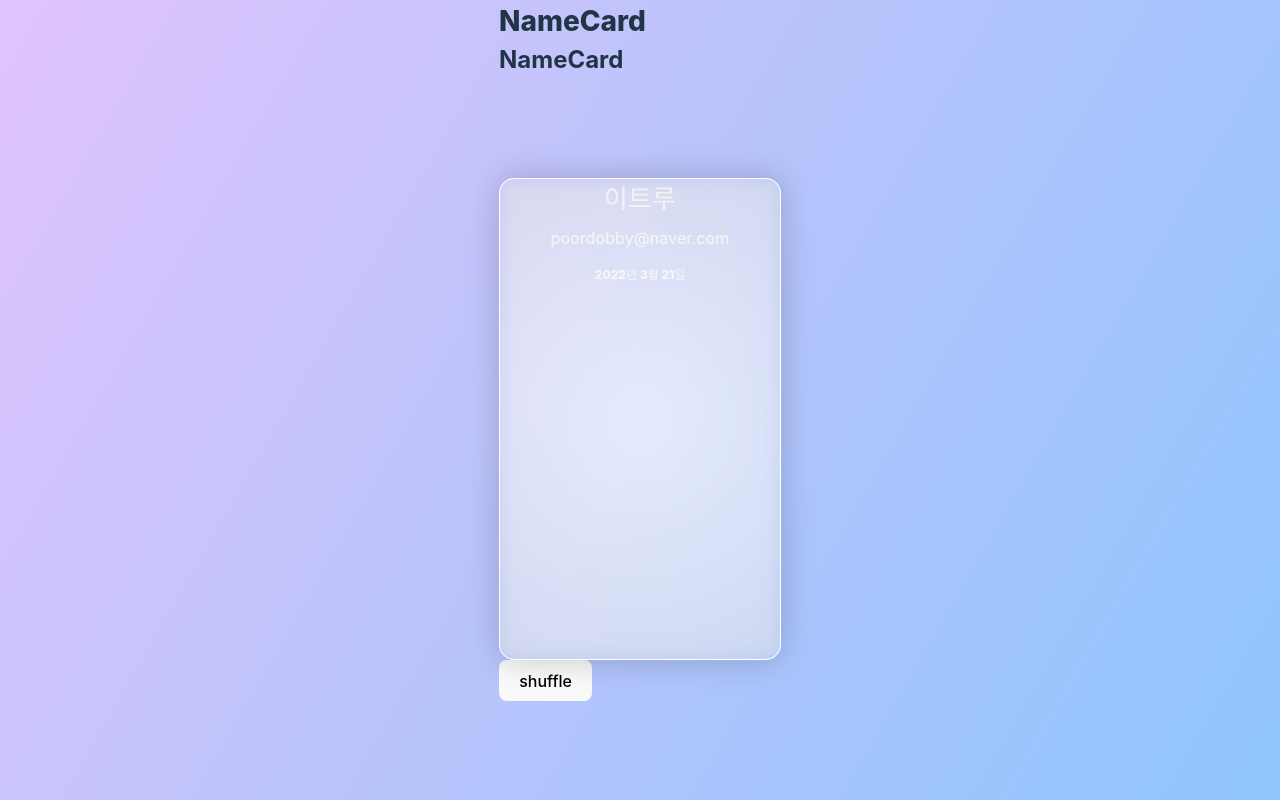
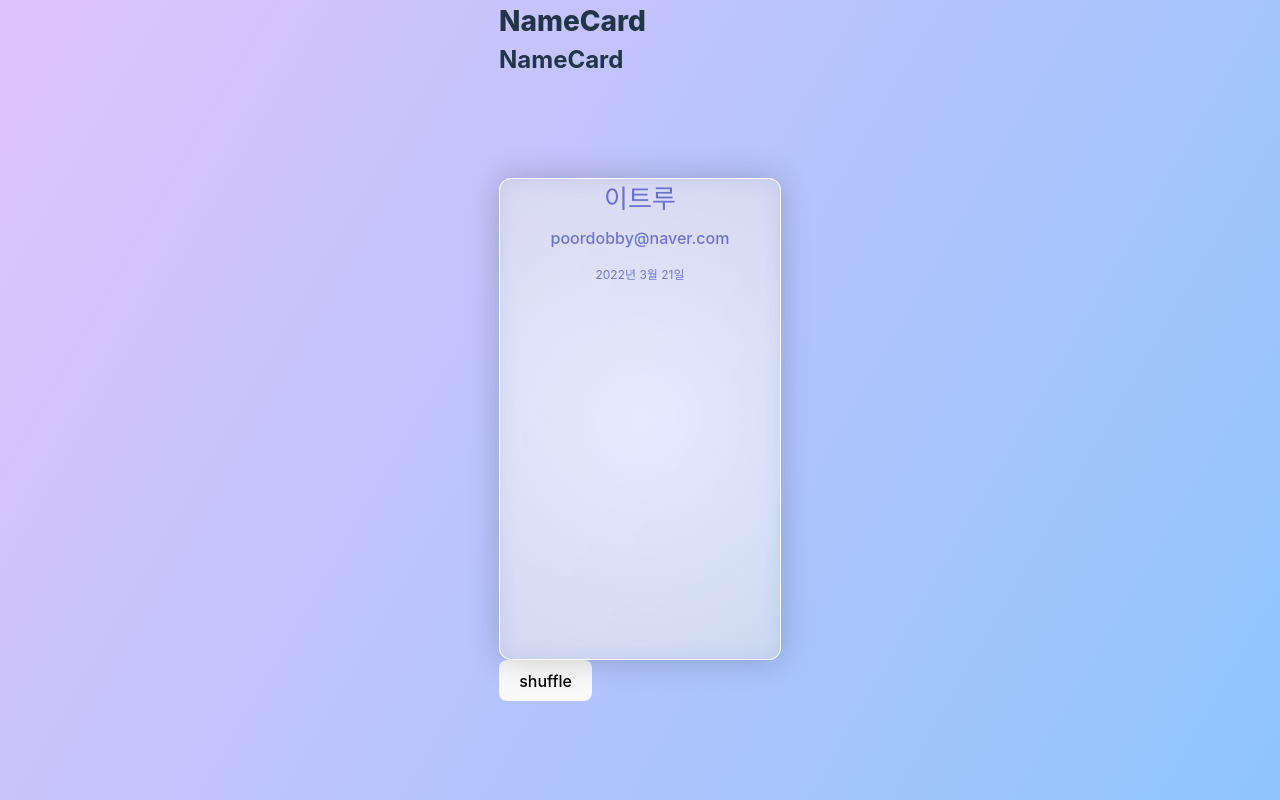
Before and after one commit to kordobby/with-kevin, a React (Vite) app: page / in a window 1280 px wide. Built offline with nearby package versions, Linux system fonts and the light colour scheme.

Commit message:
[REFACTOR] css code refactor

```diff
--- a/src/components/nameCard/true/NameCard.tsx
+++ b/src/components/nameCard/true/NameCard.tsx
@@ -29,19 +29,22 @@ const NameCard = () => {
 export default NameCard;
 
 const CardRoot = styled.div`
+  /* For CardGlow Effect */
   position: relative;
 `;
 
 const Card = styled.div<{ bgColor: string }>`
+  width: 280px;
+  height: 480px;
+  border: 1px solid white;
+  border-radius: 12px;
+
+  /* Glassmorphism */
   background-color: rgba(255, 255, 255, 0.247);
   backdrop-filter: blur(10px) saturate(100%) contrast(45%) brightness(140%);
-  border: 1px solid white;
-  font-weight: 800;
-  border-radius: 15px;
-  width: 280px;
-  height: 480px;
-  position: relative;
   box-shadow: 0 0 2rem 0 rgba(0, 0, 0, 0.2);
+
+  /* Animation */
   transition-duration: "0.3s";
   transition-property: "transform, box-shadow, background";
   transition-timing-function: "ease-out";
@@ -54,18 +57,21 @@ const CardContents = styled.div`
 `;
 
 const CardGlow = styled.div`
-  position: absolute;
   width: 100%;
   height: 100%;
-  border-radius: 15px;
+  border-radius: 12px;
+
+  /* parent : CardRoot */
+  position: absolute;
   left: 0;
   top: 0;
 
-  background-image: radial-gradient(circle at 50% -20%, #ffffff22, #0000000f);
+  /* light */
+  background-image: radial-gradient(circle at 50% -20%, #ffffff31, #0000001d);
 `;
 
 const CardText = styled.span<{ types: CardTextType }>`
-  color: #ffffff;
+  color: #6870d8;
   ${({ types }) => {
     switch (types) {
       case "name":
```
